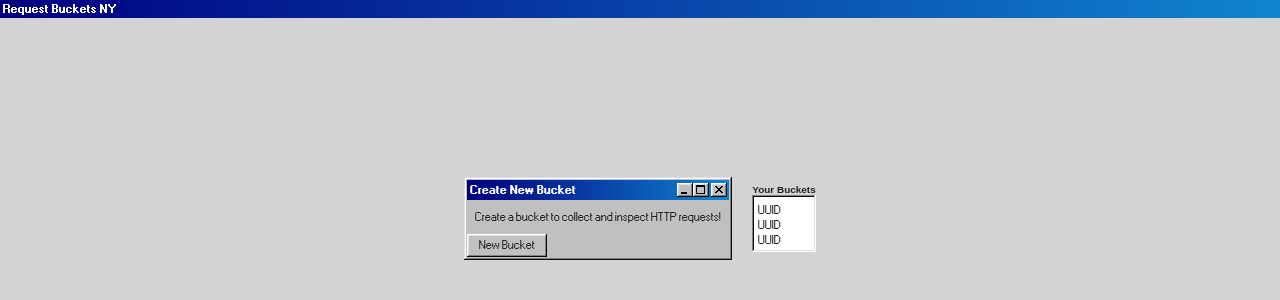
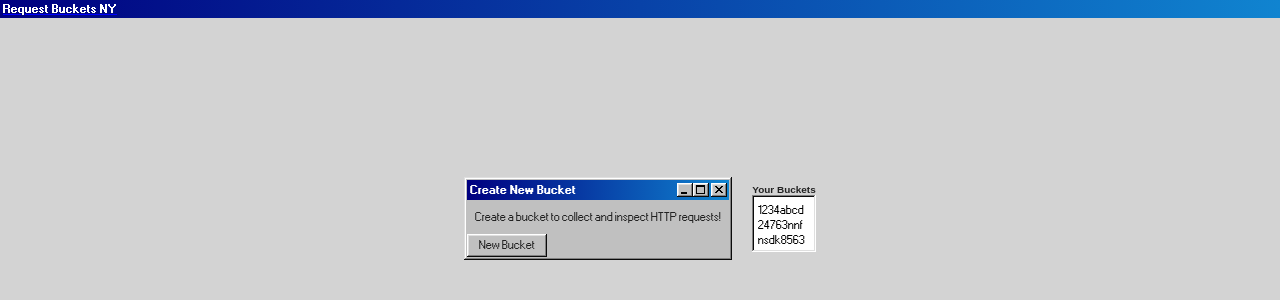
Before and after one commit to SrdjanCoric/capstone-bin, a React (Vite) app in the folder frontend/: page / in a window 1280 px wide. Shown: the top 300 px of the page. Built offline with nearby package versions, Linux system fonts and the light colour scheme.

Commit message:
add basic routing for homepage & bucketpage

```diff
--- a/frontend/package.json
+++ b/frontend/package.json
@@ -12,7 +12,8 @@
   "dependencies": {
     "98.css": "^0.1.20",
     "react": "^18.3.1",
-    "react-dom": "^18.3.1"
+    "react-dom": "^18.3.1",
+    "react-router-dom": "^7.1.3"
   },
   "devDependencies": {
     "@eslint/js": "^9.17.0",
--- a/frontend/src/App.tsx
+++ b/frontend/src/App.tsx
@@ -1,20 +1,36 @@
 // import { useState } from 'react'
+import { Routes, Route } from "react-router-dom";
+import HomePage from "./components/HomePage";
 import Header from "./components/Header";
-import Sidebar from "./components/Sidebar";
+import BucketPage from "./components/BucketPage";
+
 import "98.css";
 import "./styles.css";
-import CreateBucket from "./components/CreateBucket";
-
 function App() {
   return (
     <>
       <Header />
-      <div className="homepage">
-        <CreateBucket />
-        <Sidebar />
-      </div>
+
+      <Routes>
+        <Route path="/" element={<HomePage />} />
+        <Route path="/web/:uuid" element={<BucketPage />} />
+      </Routes>
     </>
   );
 }
-
+// return (
+//   <>
+//     <div>
+//       <Routes>
+//         <Route path="/" element={<Home />}></Route>
+//         <Route path="/buckets/:bucketname" element={<BucketPage />}></Route>
+//         {/*
+//           <Route path="/buckets/1" element={<BucketPage />}></Route>
+//           <Route path="/buckets/2" element={<BucketPage />}></Route>
+//           <Route path="/buckets/3" element={<BucketPage />}></Route>
+//         */}
+//       </Routes>
+//     </div>
+//   </>
+// );
 export default App;
--- /dev/null
+++ b/frontend/src/components/BucketPage.tsx
@@ -0,0 +1,5 @@
+const BucketPage = () => {
+  return <div>Hello world</div>;
+};
+
+export default BucketPage;
--- a/frontend/src/components/Header.tsx
+++ b/frontend/src/components/Header.tsx
@@ -1,7 +1,10 @@
+import { Link } from "react-router-dom";
 const Header = () => {
   return (
     <div className="title-bar">
-      <div className="title-bar-text">Request Buckets NY</div>
+      <Link to={"/"}>
+        <div className="title-bar-text">Request Buckets NY</div>
+      </Link>
       <div className="title-bar-controls"></div>
     </div>
   );
--- /dev/null
+++ b/frontend/src/components/HomePage.tsx
@@ -0,0 +1,13 @@
+import CreateBucket from "./CreateBucket";
+import Sidebar from "./Sidebar";
+
+const HomePage = () => {
+  return (
+    <div className="homepage">
+      <CreateBucket />
+      <Sidebar />
+    </div>
+  );
+};
+
+export default HomePage;
--- a/frontend/src/components/Sidebar.tsx
+++ b/frontend/src/components/Sidebar.tsx
@@ -1,13 +1,30 @@
+import { Link } from "react-router-dom";
+import data from "../dummy.json";
+
 const Sidebar = () => {
   return (
     <div className="sidebar">
       <h5>Your Buckets</h5>
+
       <ul className="tree-view">
-        {/* This is where each bucket UUID will be listed */}
+        {data.map((bucket) => {
+          return (
+            <li>
+              <Link key={bucket.id} to={`/web/${bucket.uuid}`}>
+                {bucket.uuid}
+              </Link>
+            </li>
+          );
+        })}
+      </ul>
+
+      {/* <ul className="tree-view"> */}
+      {/* <Link to={`/web/${bucket.uuid}`}></Link> */}
+      {/* This is where each bucket UUID will be listed */}
+      {/* <li>UUID</li>
         <li>UUID</li>
         <li>UUID</li>
-        <li>UUID</li>
-      </ul>
+      </ul> */}
     </div>
   );
 };
--- /dev/null
+++ b/frontend/src/dummy.json
@@ -0,0 +1,14 @@
+[
+  {
+    "id": 1,
+    "uuid": "1234abcd"
+  },
+  {
+    "id": 2,
+    "uuid": "24763nnf"
+  },
+  {
+    "id": 3,
+    "uuid": "nsdk8563"
+  }
+]
--- a/frontend/src/main.tsx
+++ b/frontend/src/main.tsx
@@ -1,9 +1,12 @@
 import { StrictMode } from "react";
 import { createRoot } from "react-dom/client";
+import { BrowserRouter as Router } from "react-router-dom";
 import App from "./App.tsx";
 
 createRoot(document.getElementById("root")!).render(
-  <StrictMode>
-    <App />
-  </StrictMode>
+  <Router>
+    <StrictMode>
+      <App />
+    </StrictMode>
+  </Router>
 );
```
Also changed, not shown: frontend/src/components/BucketLinks.tsx (added), frontend/src/components/Request.tsx (added), frontend/src/components/Requests.tsx (added), 1 other file (tests, documents, lock files or other folders).
